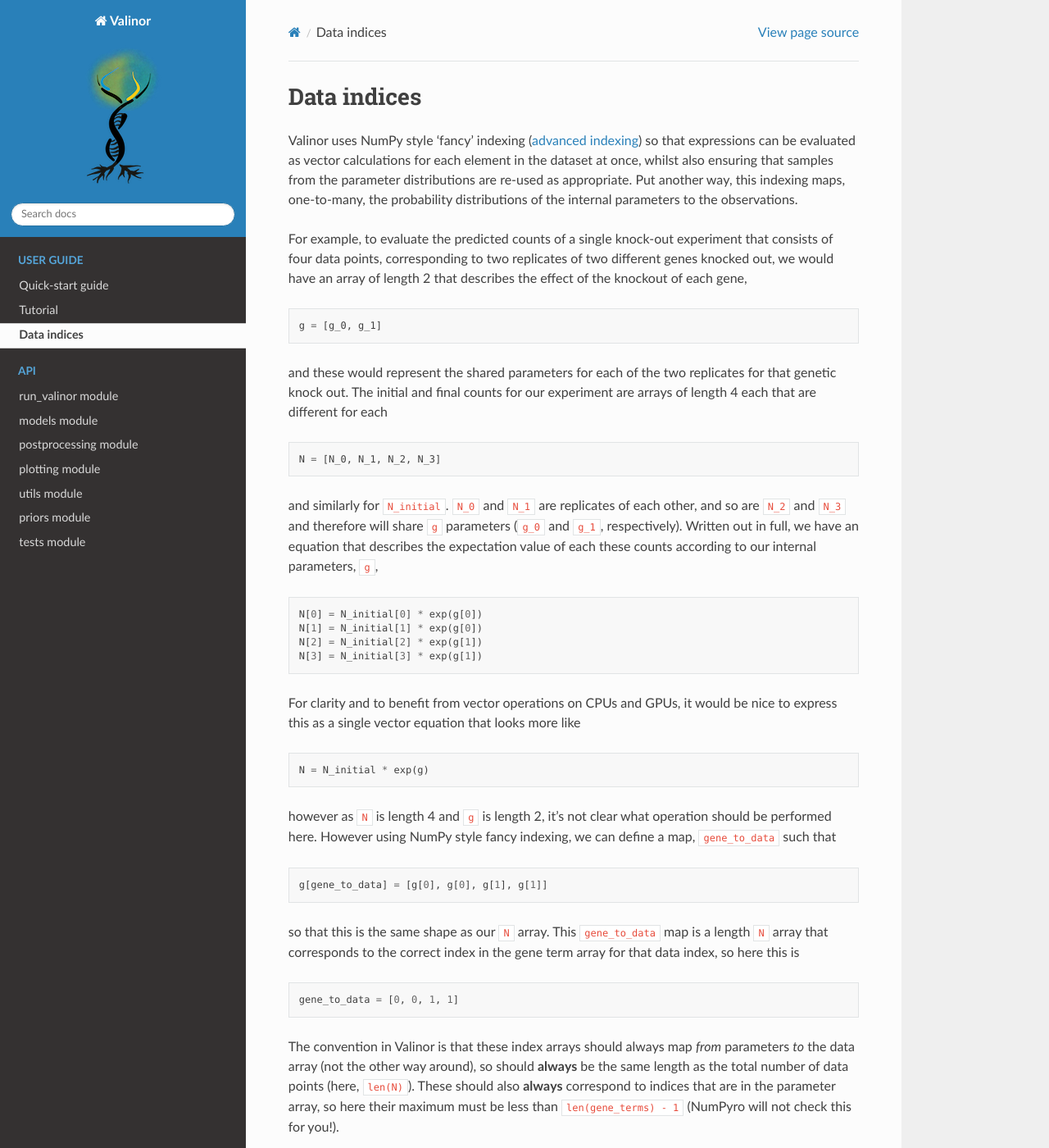
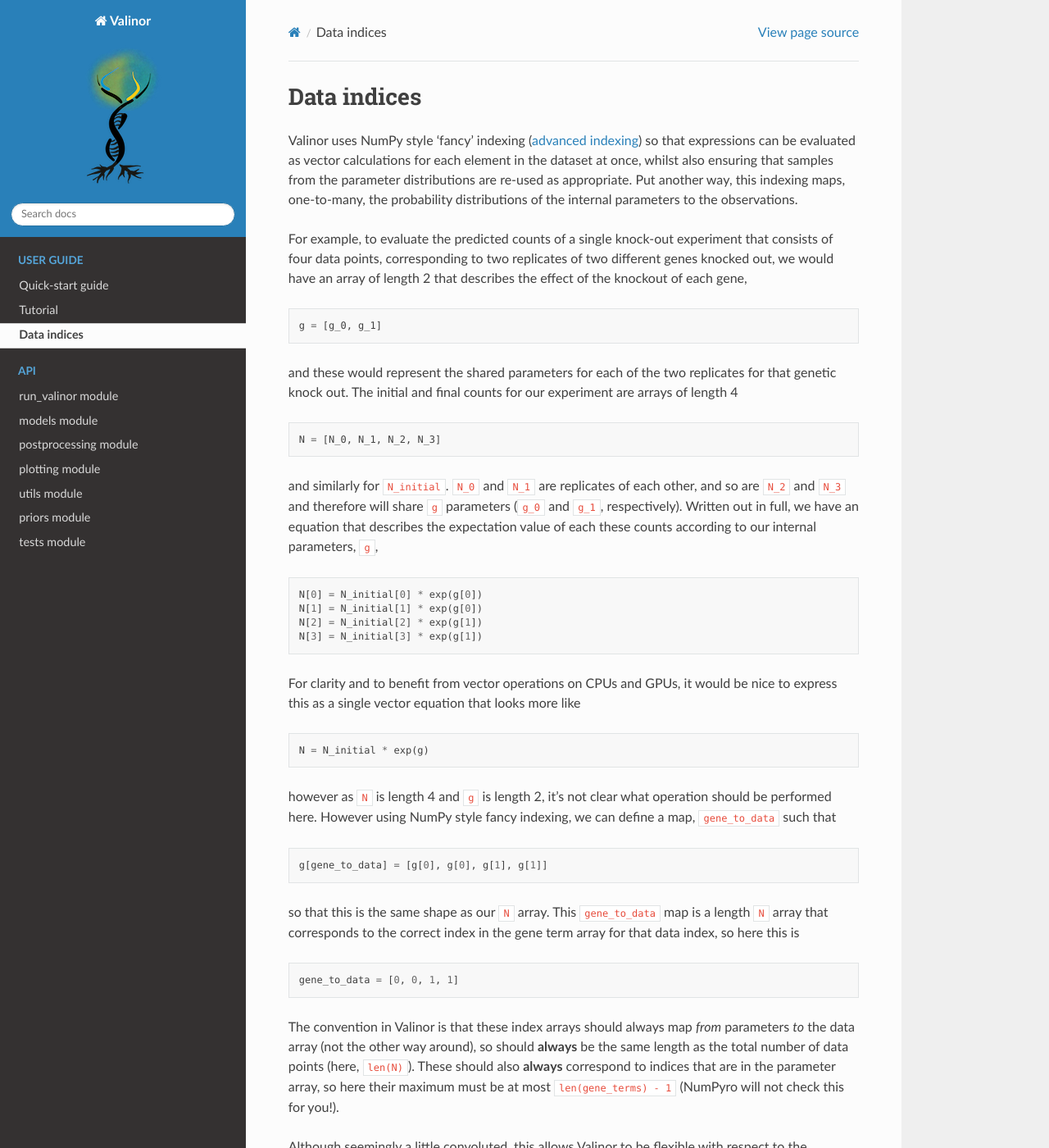
Before and after one commit to dpohanlon/valinor, a Sphinx documentation site: the page built from source/indexing.rst, in a window 1280 px wide and 1400 px high. Shown: the whole window at 82% size. Built offline with Sphinx 7.4.7 and the Read the Docs theme 2.0.0, drawn with Linux system fonts in a browser that asks for light colours; pages that are not in the unit, such as notebooks, are missing from menus.

Commit message:
Correct some typos.

```diff
--- a/source/indexing.rst
+++ b/source/indexing.rst
@@ -9,7 +9,7 @@
 
     g = [g_0, g_1]
 
-and these would represent the shared parameters for each of the two replicates for that genetic knock out. The initial and final counts for our experiment are arrays of length 4 each that are different for each
+and these would represent the shared parameters for each of the two replicates for that genetic knock out. The initial and final counts for our experiment are arrays of length 4
 
 ::
 
@@ -42,6 +42,6 @@
 
     gene_to_data = [0, 0, 1, 1]
 
-The convention in Valinor is that these index arrays should always map *from* parameters *to* the data array (not the other way around), so should **always** be the same length as the total number of data points (here, ``len(N)``). These should also **always** correspond to indices that are in the parameter array, so here their maximum must be less than ``len(gene_terms) - 1`` (NumPyro will not check this for you!).
+The convention in Valinor is that these index arrays should always map *from* parameters *to* the data array (not the other way around), so should **always** be the same length as the total number of data points (here, ``len(N)``). These should also **always** correspond to indices that are in the parameter array, so here their maximum must be at most ``len(gene_terms) - 1`` (NumPyro will not check this for you!).
 
 Although seemingly a little convoluted, this allows Valinor to be flexible with respect to the measurements that inform each parameter, and enables complex experimental designs to be handled transparently.
```
